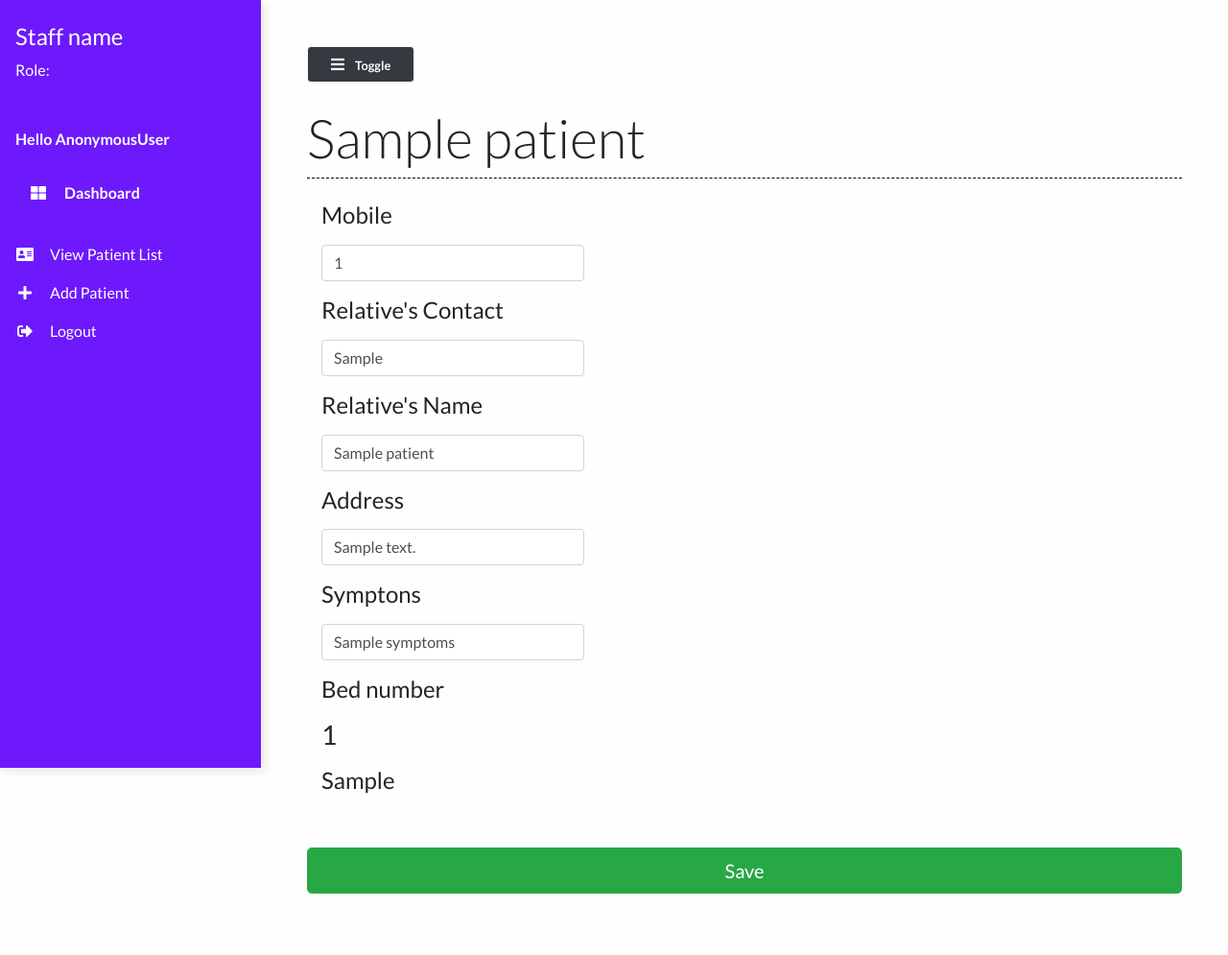
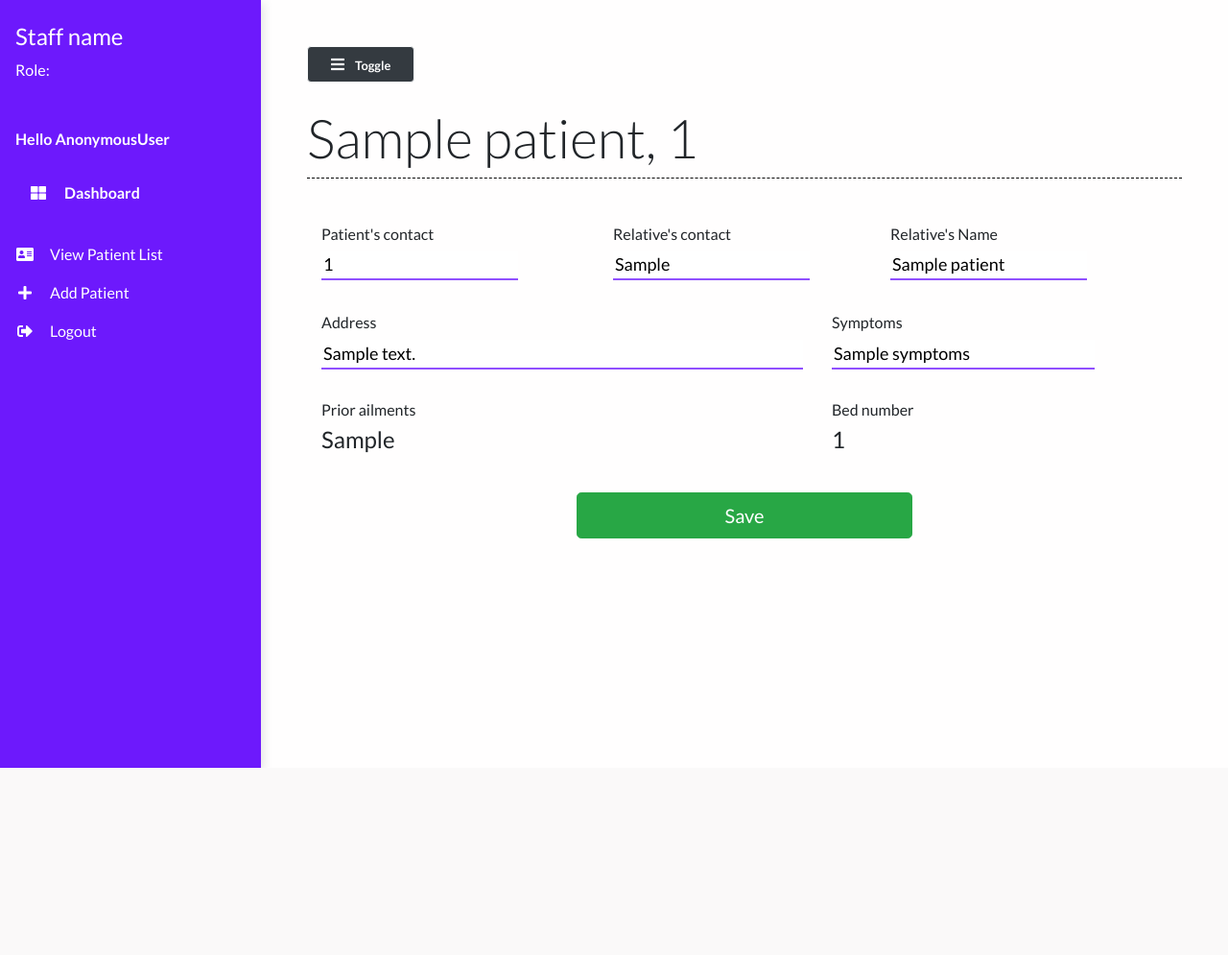
Before and after one commit to ShyrenMore/COVID-19-Hospital-Management, a Django app: template main/templates/main/patient.html in a window 1280 px wide. Shown: the whole page at 96% size. After the commit the page ends 800 px from the top, so only its background shows below. Run offline with Django 3.2, Linux system fonts and the light colour scheme; the template is opened without the code that fills it: most values are stand-ins (such as "Sample title", 1, 10 or a date in 2020); some libraries are stand-ins or nearby versions.

Commit message:
Improve styling for patient profile

```diff
--- a/main/templates/main/patient.html
+++ b/main/templates/main/patient.html
@@ -2,7 +2,7 @@
 {% load static %}
 
 {% block contentTitle %}
-    {{patient.name}}
+    {{patient.name}}, {{patient.bed_num}}
 {% endblock contentTitle %}
 
 {% block content %}
@@ -22,107 +22,83 @@
 		<h6>Upload a different photo...</h6>
 		<input type="file" class="text-center center-block file-upload" />
 		</div>
-  	</div> {% endcomment %}
+	  </div>
+	  {% endcomment %}
 
 		<form class="form" action="" method="post" id="registrationForm">
-  	<div class="col-md-4">
+			<div class="container">
+				<div class="patient-form">
+					<div class="row">
+						<div class="col-md-4 form-field mt-4 mb-0">
+						<label for="mobile"><h6>Patient's contact</h6>
+						<input type="text" id="name" class="input-text" type="text" name="mobile" placeholder="Mobile No" value="{{patient.phone_num}}">
+						</label>
+						</div>
 
-		<div class="form-group">
-			<div class="col-xs-4">
-			<label for="mobile"><h4>Mobile</h4></label>
+						<div class="offset-md-2 col-md-4 form-field mt-4 mb-0">
+						<label for="mobile" class="mb-0"><h6>Relative's contact</h6>
+						<input type="text" id="mobile2" class="input-text" type="text" name="mobile2" placeholder="Mobile No" value="{{patient.patient_relative_contact}}">
+						</label>
+						</div>
+
+						<div class="form-field mt-4">
+						<label for="relativeName" class="mb-0"><h6>Relative's Name</h6>
 						<input
 							type="text"
-				class="form-control"
-				name="mobile"
-				id="mobile"
-				value="{{patient.phone_num}}"
+							class="input-text"
+							name="realtiveName"
+							id="realtiveName"
+							value="{{patient.patient_relative_name}}"
 							/>
+						</label>
+						</div>
+					<!-- </div>	 -->
+
+					<!-- <div class="row">	 -->
+						<div class="col-md-7 form-field mt-0">
+						<label for="address" class="mb-0 mt-0"><h6>Address</h6></label>
+						<input
+							type="address"
+							class="input-text"
+							id="location"
+							placeholder="address"
+							title="enter a location"
+							value="{{patient.address}}"
+						/>
+
+						</div>
+						<!-- </div> -->
+
+						<div class="offset-md-1 col-md-4 form-field mt-0">
+							<label for="symptoms" class="mb-0"><h6>Symptoms</h6></label>
+							<input
+								type="text"
+								class="input-text"
+								name="symptons"
+								id="symptons"
+								value="{{patient.symptoms}}"
+							/>
+						</div>
+
+						<div class="col-md-7">
+							<h6>Prior ailments</h6>
+							<label for="prior_ailments"><h4>{{patient.prior_ailments}}</h4></label>
+
+						</div>
+
+						<div class="col-md-5">
+							<h6>Bed number</h6>
+							<label for="bed_num">
+							<h4>{{patient.bed_num}}</h4>
+							</label>
+						</div>
+
+					</div>
 				</div>
 			</div>
 
 		<div class="form-group">
-			<div class="col-xs-4">
-			<label for="mobile"><h4>Relative's Contact</h4></label>
-			<input
-				type="text"
-				class="form-control"
-				name="mobile2"
-				id="mobile2"
-				value="{{patient.patient_relative_contact}}"
-				/>
-			</div>
-		</div>
-
-		<div class="form-group">
-			<div class="col-xs-4">
-			<label for="mobile"><h4>Relative's Name</h4></label>
-			<input
-				type="text"
-				class="form-control"
-				name="realtiveName"
-				id="realtiveName"
-				value="{{patient.patient_relative_name}}"
-				/>
-			</div>
-		</div>
-
-
-		<div class="form-group">
-			<div class="col-xs-4">
-			<label for="address"><h4>Address</h4></label>
-			<input
-				type="email"
-				class="form-control"
-				id="location"
-				placeholder="somewhere"
-				title="enter a location"
-				value="{{patient.address}}"
-			/>
-			</div>
-		</div>
-
-
-
-
-
-		<!-- </div>		 -->
-
-
-	</div>
-
-	<div class="col-md-4">
-
-		<div class="form-group">
-		<div class="col-xs-6">
-			<label for="password"><h4>Symptons</h4></label>
-			<input
-				type="text"
-				class="form-control"
-				name="symptons"
-				id="symptons"
-				value="{{patient.symptoms}}"
-			/>
-
-		</div>
-		</div>
-
-		<div class="form-group">
-		<div class="col-xs-6">
-			<label for=""><h4>Bed number</h4></label>
-			<div class="text-weight-bold"><h3>{{patient.bed_num}}</h3></div>
-		</div>
-		</div>
-
-		<div class="form-group">
-		<div class="col-xs-6">
-			<label for="password"><h4>{{patient.prior_ailments}}</h4></label>
-
-		</div>
-		</div>
-
-	</div>
-	<div class="form-group">
-			<div class="col-xs-12">
+			<div class="col-md-5 mx-auto">
 			<br />
 			<button class="btn btn-lg btn-success btn-block mx-auto" type="submit">
 				<i class="glyphicon glyphicon-ok-sign"></i> Save
```
Lines whose indentation alone changed are shown as unchanged.
